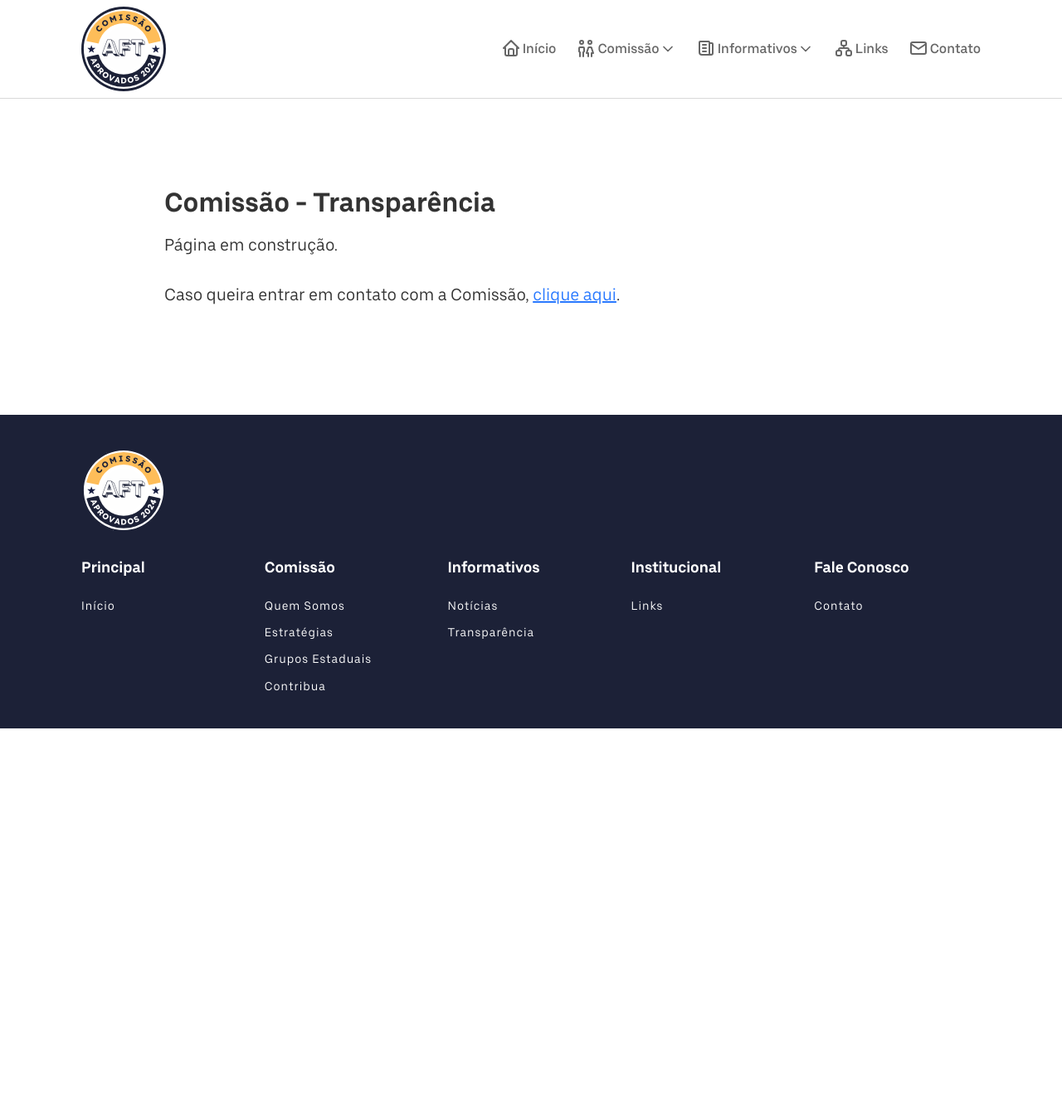
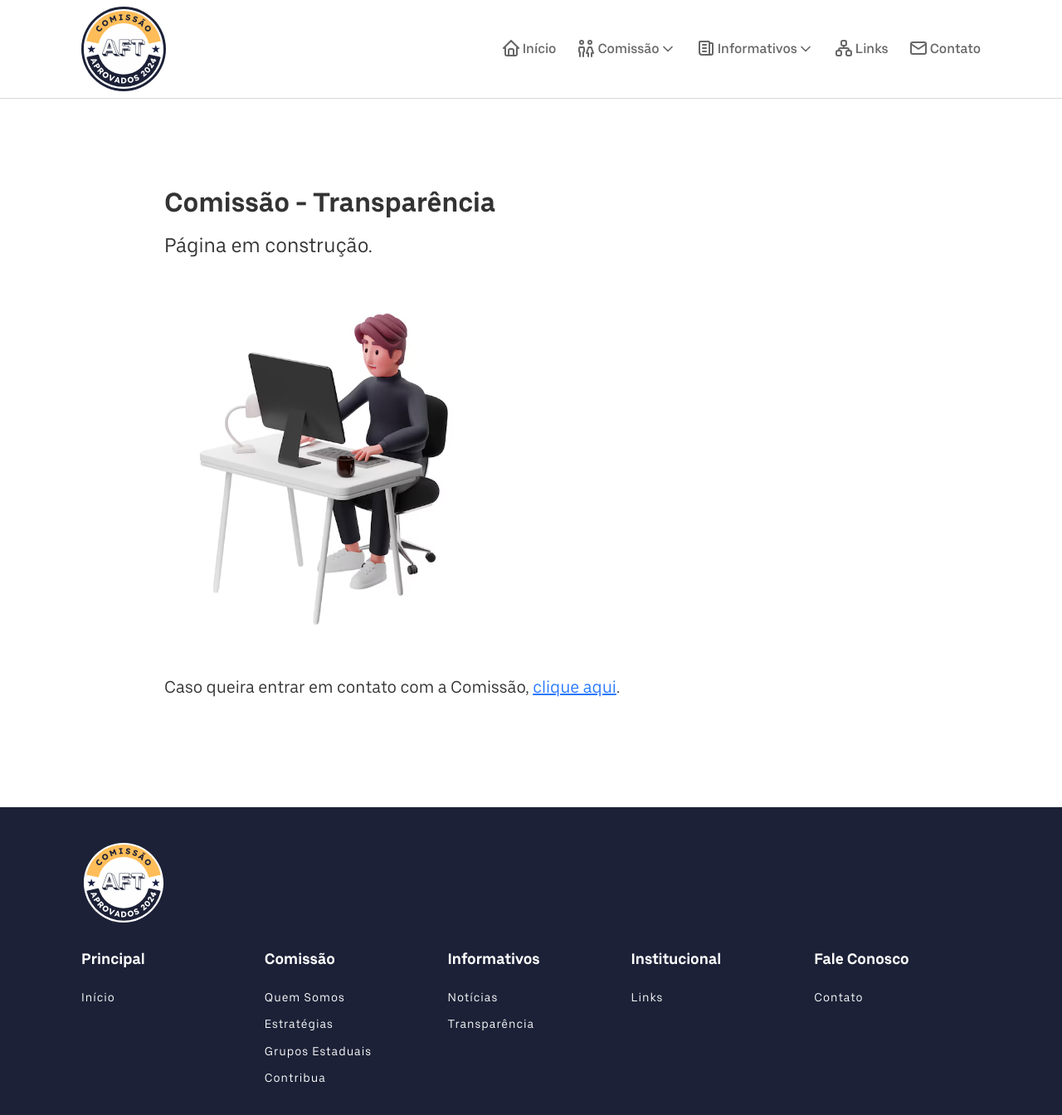
Before and after one commit to Landowski/aprovadosaft2024, a Jekyll site: the page built from transparencia.html, in a window 1280 px wide and 1351 px high. Shown: the top 1344 px of the window at 83% size. Built offline with Jekyll 4.4.1, drawn with Linux system fonts in a browser that asks for light colours.

Commit message:
Update transparencia.html

```diff
--- a/transparencia.html
+++ b/transparencia.html
@@ -10,7 +10,11 @@
 
             <h1>Comissão - Transparência</h1>
 
-            <p>Página em construção.</p>
+            <h3>Página em construção.</h3>
+
+                <img src="/imagens/construcao.jpg" style="width 100%; max-width: 400px;">
+
+                <br><br>
 
             <p>Caso queira entrar em contato com a Comissão, <a href="/contato">clique aqui</a>.
 
```
